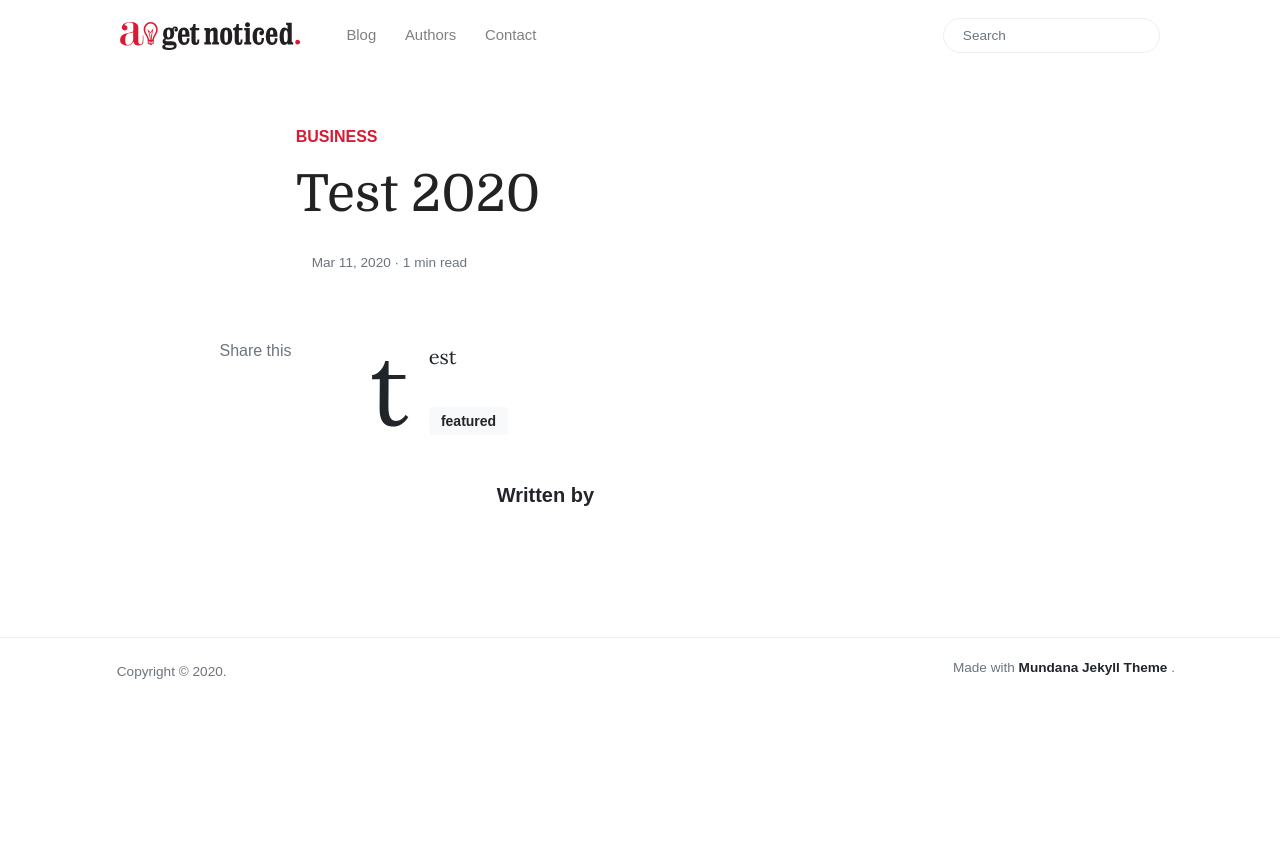
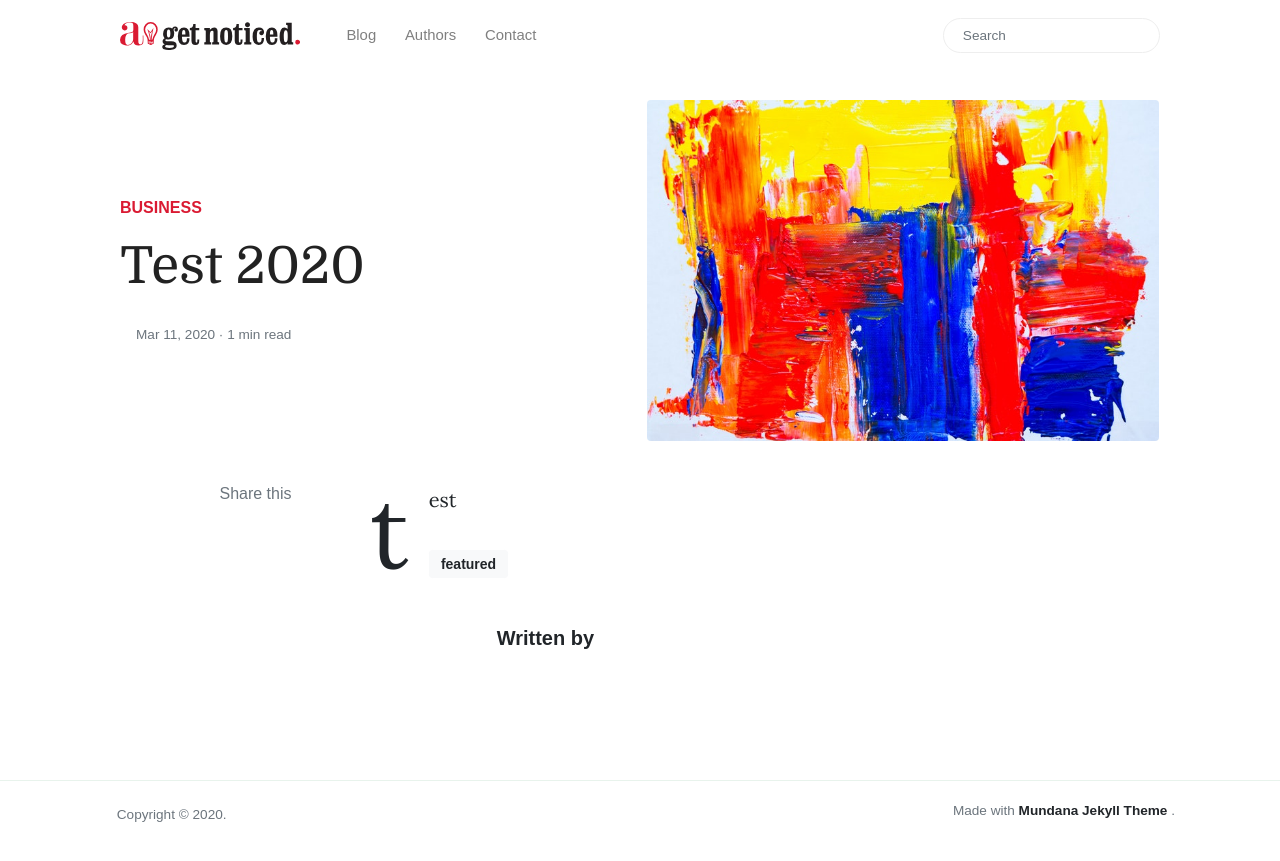
Before and after one commit to advntgs/advblog, a Jekyll site: the page built from _posts/2020-03-11-test-2020.markdown, in a window 1280 px wide. Shown: the top 861 px of the page. Built offline with Jekyll 4.4.1, drawn with Linux system fonts in a browser that asks for light colours; nearby versions of some CDN libraries; some web fonts are replaced; comment, search, counter and statistics services are not loaded.

Commit message:
Updated Test 2020

```diff
--- a/_posts/2020-03-11-test-2020.markdown
+++ b/_posts/2020-03-11-test-2020.markdown
@@ -5,6 +5,7 @@ categories:
 - Business
 tags:
 - featured
+image: "/uploads/demo1.jpg"
 ---
 
 test
```
